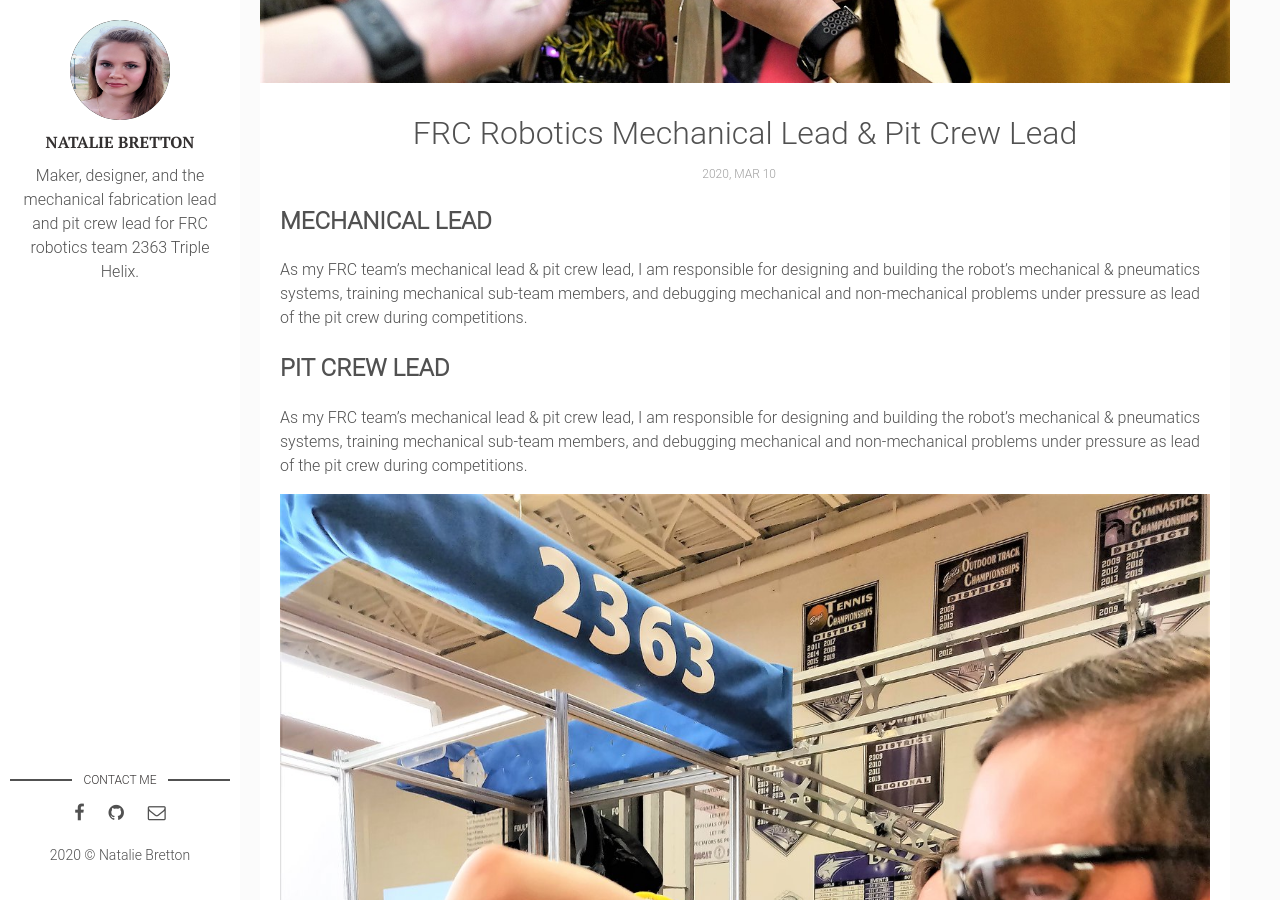
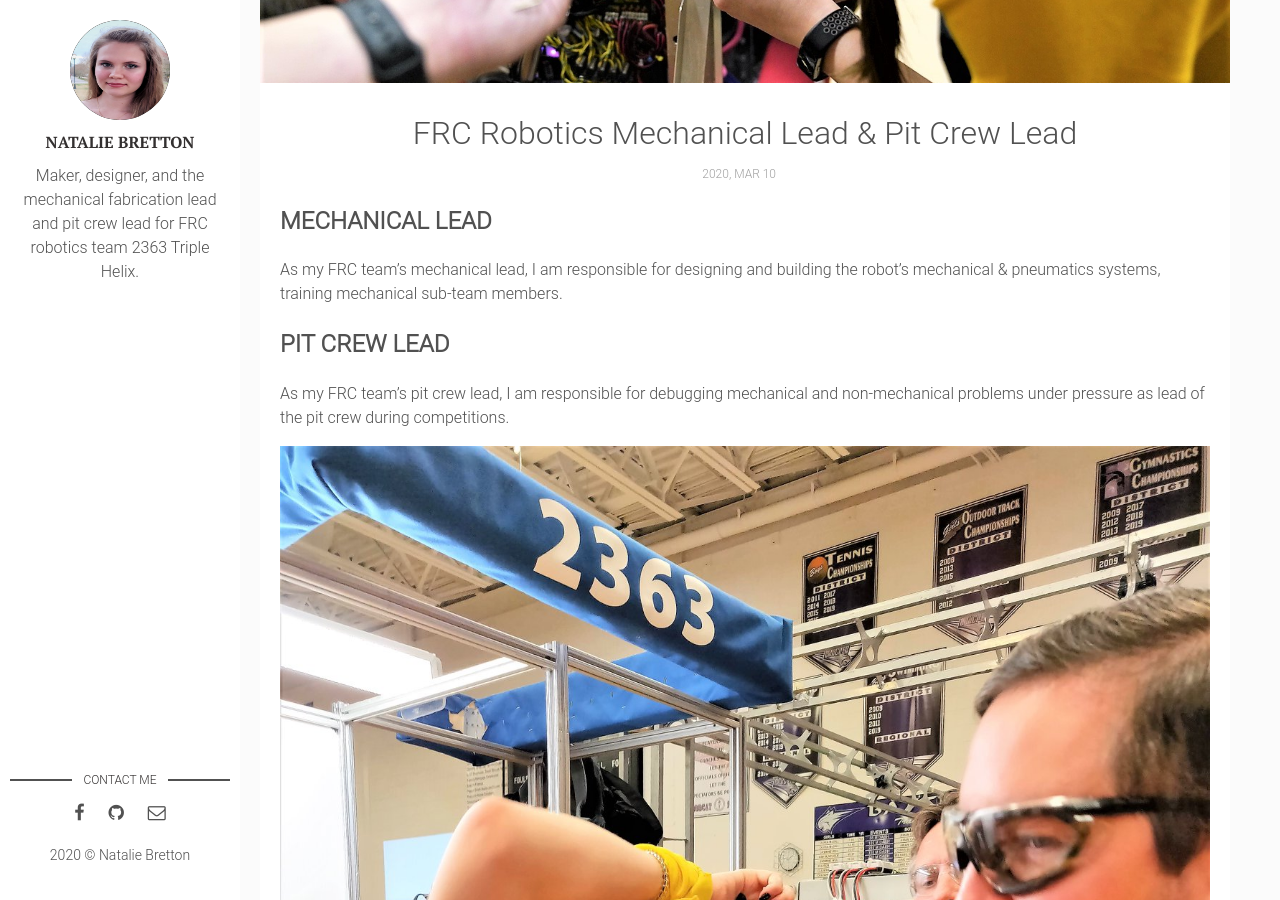
Before and after one commit to natgrrl/natgrrl.github.io, a Jekyll site: the page built from _posts/2020-03-10-mech-pit-lead-robotics.markdown, in a window 1280 px wide and 900 px high, scrolled down 437 px. Built offline with Jekyll 4.4.1, drawn with Linux system fonts in a browser that asks for light colours.

Commit message:
Update 2020-03-10-mech-pit-lead-robotics.markdown

```diff
--- a/_posts/2020-03-10-mech-pit-lead-robotics.markdown
+++ b/_posts/2020-03-10-mech-pit-lead-robotics.markdown
@@ -8,9 +8,9 @@
 ---
 
 ## MECHANICAL LEAD
-As my FRC team's mechanical lead & pit crew lead, I am responsible for designing and building the robot’s mechanical & pneumatics systems, training mechanical sub-team members, and debugging mechanical and non-mechanical problems under pressure as lead of the pit crew during competitions.
+As my FRC team's mechanical lead, I am responsible for designing and building the robot’s mechanical & pneumatics systems, training mechanical sub-team members.
 
 ## PIT CREW LEAD
-As my FRC team's mechanical lead & pit crew lead, I am responsible for designing and building the robot’s mechanical & pneumatics systems, training mechanical sub-team members, and debugging mechanical and non-mechanical problems under pressure as lead of the pit crew during competitions.
+As my FRC team's pit crew lead, I am responsible for debugging mechanical and non-mechanical problems under pressure as lead of the pit crew during competitions.
 
 ![lead](http://natgrrl.github.io/assets/img/lead.jpg)
```
